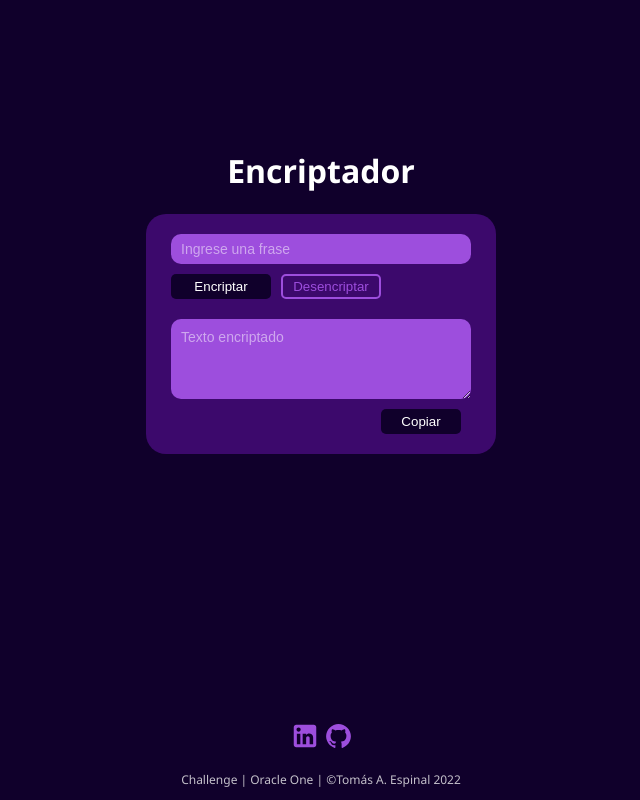
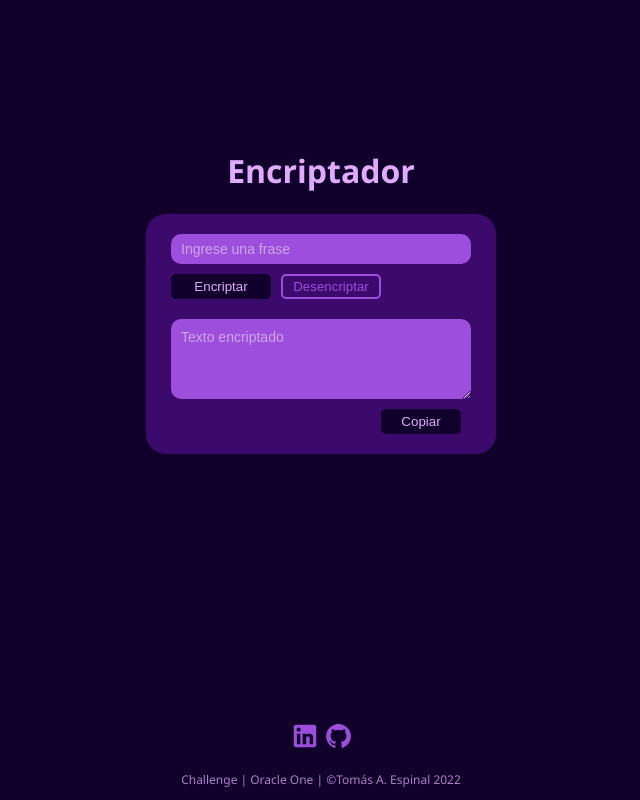
Before and after one commit to txmasito/encriptador, a plain HTML site: page index.html in a window 1280 px wide. Shown: the whole page, without its empty margins (319-959 px from the left). Drawn offline with Linux system fonts and the light colour scheme.

Commit message:
cambie la posicion del footer

```diff
--- a/css/styles.css
+++ b/css/styles.css
@@ -4,7 +4,7 @@
 
 body{
     background-color: #10002B;
-    color: white;
+    color: #E0AAFF;
     font-family: 'Segoe UI', Tahoma, Geneva, Verdana, sans-serif;
     margin: 0;
 }
@@ -15,7 +15,7 @@ body{
     flex-wrap: wrap;
     align-items: center;
     margin-top: 10%;
-    justify-content: center;
+    justify-content: space-between;
     border-radius: 10px;
     -webkit-border-radius: 10px;
     -moz-border-radius: 10px;
@@ -37,6 +37,7 @@ h1{
     border-radius: 20px;
     min-height: 240px;
     max-height: 500px;
+
     -webkit-border-radius: 20px;
     -moz-border-radius: 20px;
     -ms-border-radius: 20px;
@@ -98,7 +99,7 @@ textarea::placeholder{
 .btn-encrip{
     background-color: #10002B;
     border: none;
-    color: white;
+    color: #E0AAFF;
     width: 100px;
     height: 25px;
     margin-right: 10px;
@@ -125,7 +126,7 @@ textarea::placeholder{
 }
 
 .bottom{
-    position: fixed;
+    position: absolute;
     bottom: 0%;
     width: 100%;
     text-align: center;
```
